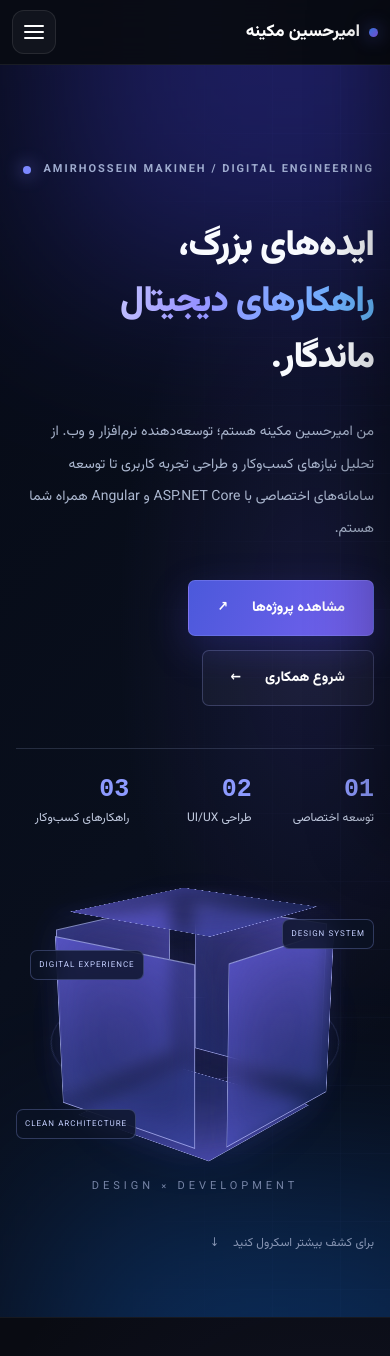
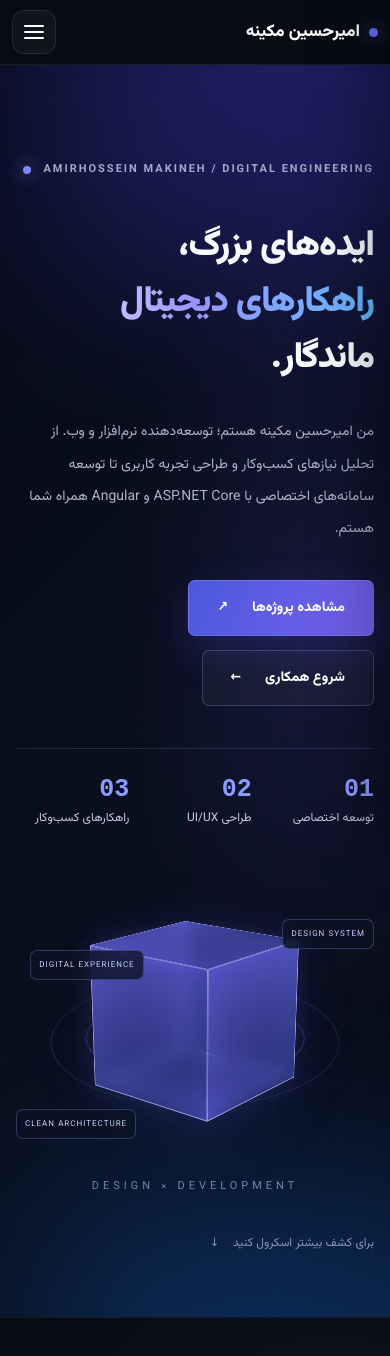
Before and after one commit to amirhosseinmakineh/amirhosseinportforio, an Angular app: page / in a window 390 px wide. Shown: the top 1356 px of the page. Built offline with nearby package versions, Linux system fonts and the light colour scheme.

Commit message:
fix: correct malformed styles and finalize responsive design

```diff
--- a/src/app/components/hero/hero.css
+++ b/src/app/components/hero/hero.css
@@ -283,8 +283,13 @@
   .hero__title { font-size: clamp(36px, 9vw, 52px); letter-spacing: -1px; }
   .hero__description { font-size: 14px; }
   .hero__visual { min-height: 350px; }
-  .hero__core { transform: scale(0.68) rotateX(-23deg) rotateY(38deg); }
-  .hero__core-face { inset: 20px; }
+  .hero__core { width: 145px; height: 145px; }
+  .hero__core-face--front { transform: translateZ(72.5px); }
+  .hero__core-face--back { transform: rotateY(180deg) translateZ(72.5px); }
+  .hero__core-face--left { transform: rotateY(-90deg) translateZ(72.5px); }
+  .hero__core-face--right { transform: rotateY(90deg) translateZ(72.5px); }
+  .hero__core-face--top { transform: rotateX(90deg) translateZ(72.5px); }
+  .hero__core-face--bottom { transform: rotateX(-90deg) translateZ(72.5px); }
   .hero__facts { margin-top: 42px; gap: 9px; }
   .hero__visual-label { font-size: 8px; padding: 8px; }
   .hero__scroll { width: calc(100% - 32px); }
```
